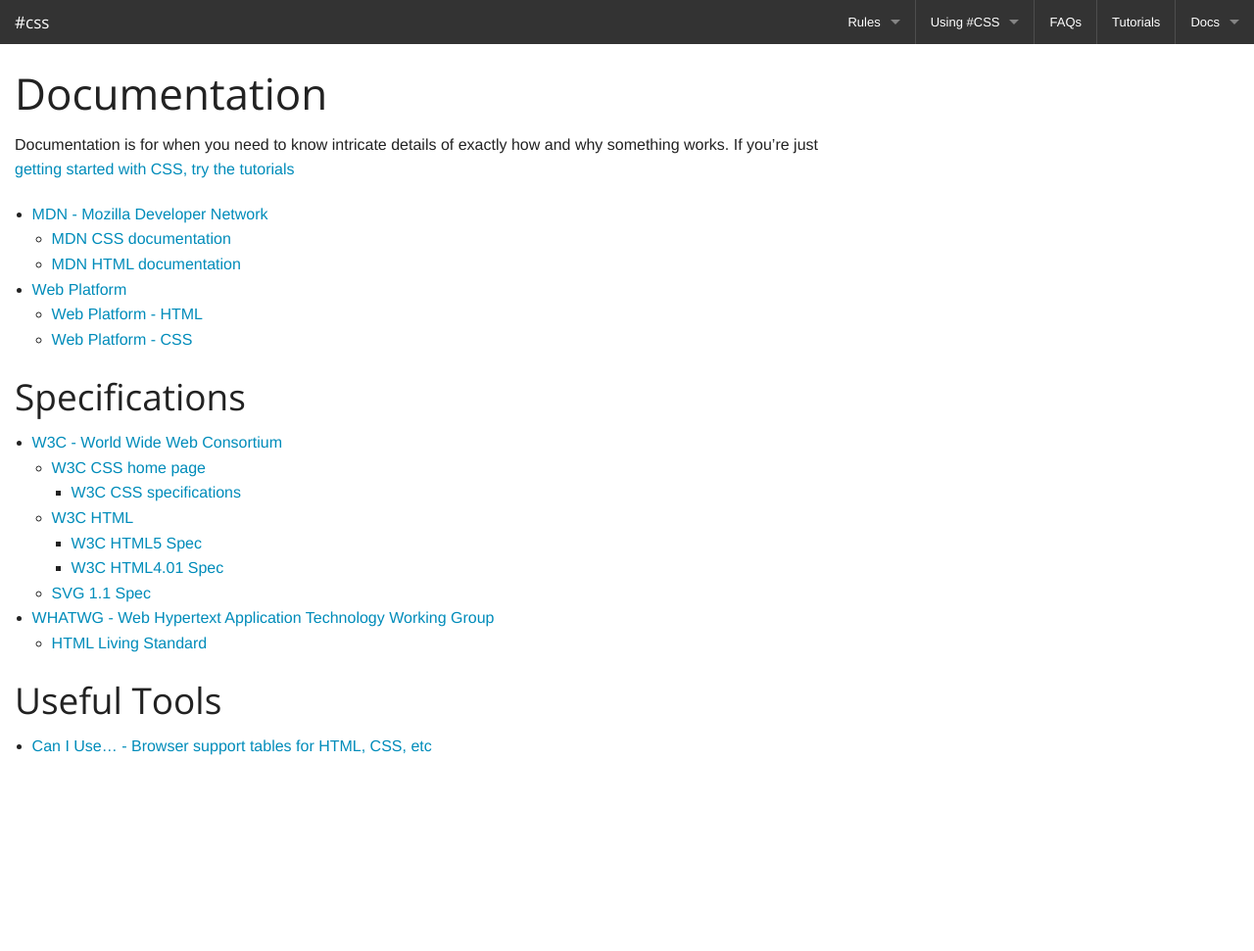
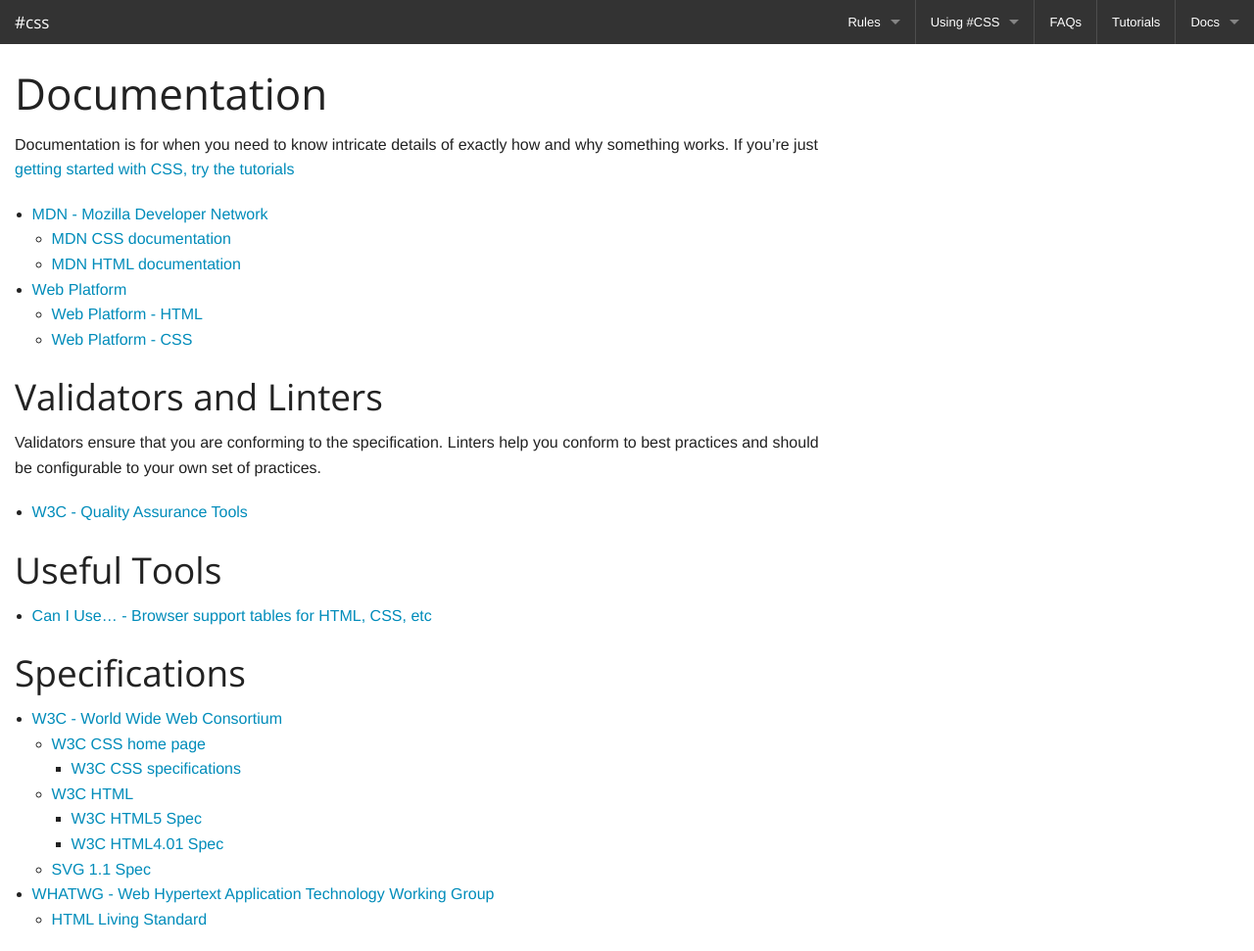
Before and after one commit to hashcss/hashcss.com, a Jekyll site: the page built from src/docs/index.md, in a window 1280 px wide. Shown: the whole page at 98% size. Built offline with Jekyll 4.4.1, drawn with Linux system fonts in a browser that asks for light colours; Markdown is read by kramdown in place of the engine named in the settings; before the commit the page ends 900 px from its top, so only the background shows below that.

Commit message:
add w3 validators to the docs links
Fixes #23

```diff
--- a/src/docs/index.md
+++ b/src/docs/index.md
@@ -16,6 +16,18 @@
     * [Web Platform - HTML](http://docs.webplatform.org/wiki/html)
     * [Web Platform - CSS](http://docs.webplatform.org/wiki/css)
 
+## Validators and Linters
+
+Validators ensure that you are conforming to the specification. Linters
+help you conform to best practices and should be configurable to your
+own set of practices.
+
+* [W3C - Quality Assurance Tools](http://www.w3.org/QA/Tools/)
+
+## Useful Tools
+
+* [Can I Use... - Browser support tables for HTML, CSS, etc](http://caniuse.com)
+
 ## Specifications
 
 * [W3C - World Wide Web Consortium](http://www.w3.org)
```
Also changed, not shown: other parts of src/docs/index.md (+0 -4 lines).
